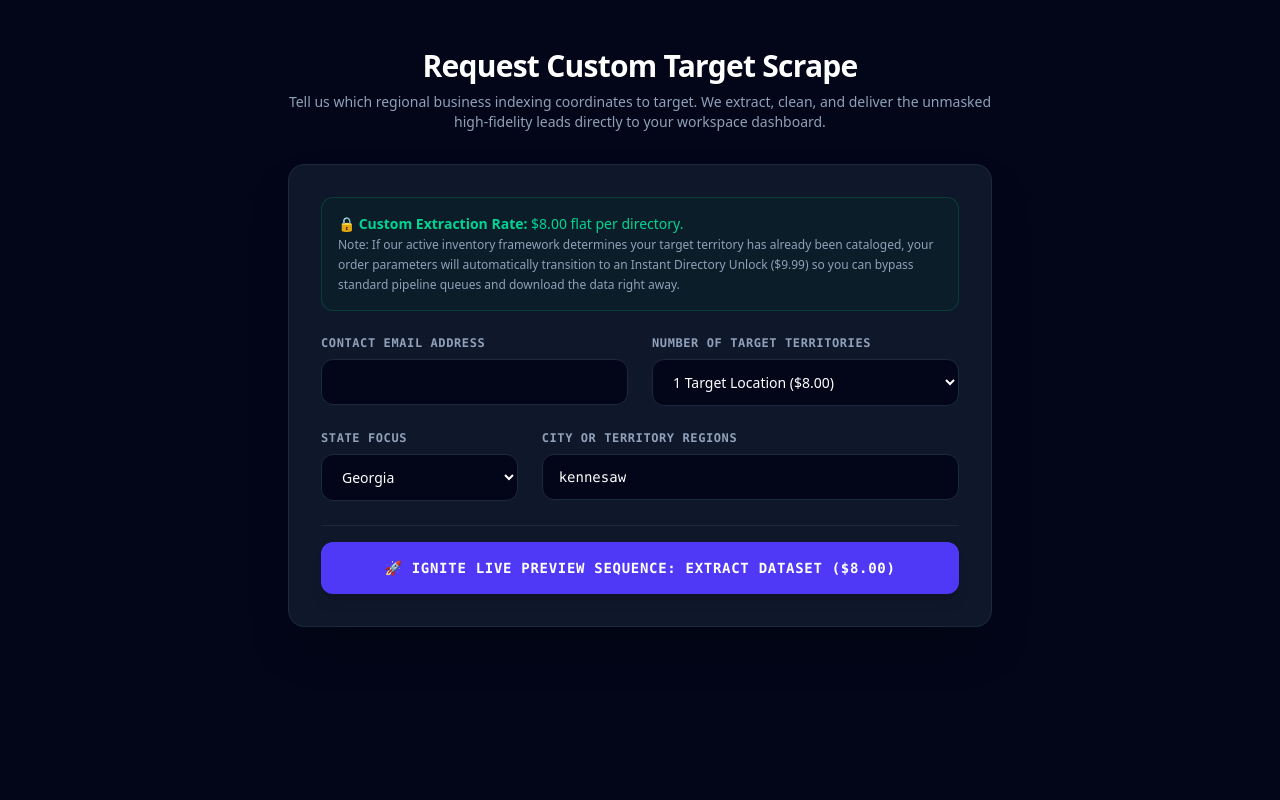
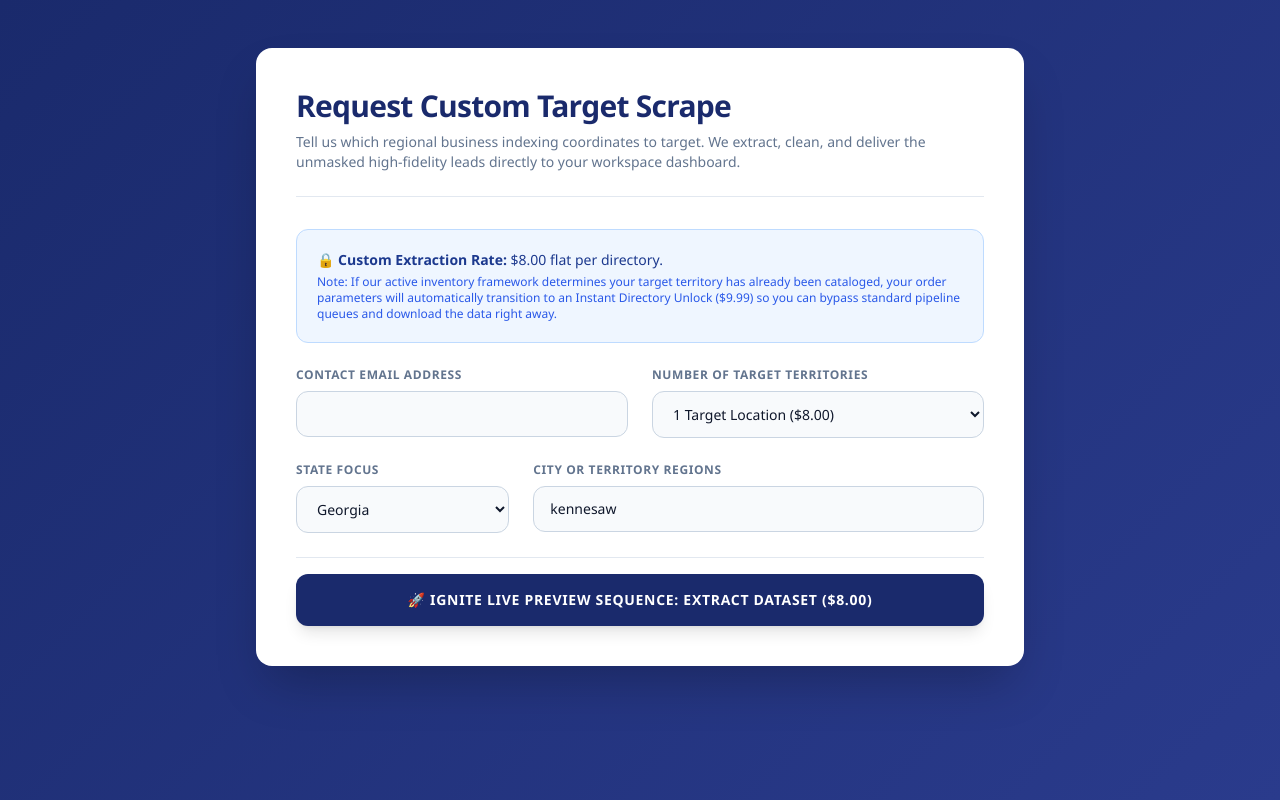
Before and after one commit to Jamminb73/Commerce, a Django app: page /request-scrape/ in a window 1280 px wide. Run offline with Django 5.2, Linux system fonts and the light colour scheme; data that the repository does not hold is empty.

Commit message:
From dark to light

```diff
--- a/leads/templates/leads/request_form.html
+++ b/leads/templates/leads/request_form.html
@@ -5,21 +5,29 @@
     <meta name="viewport" content="width=device-width, initial-scale=1.0">
     <title>Request Custom Scrape | Premium Business Data</title>
     <script src="https://cdn.jsdelivr.net/npm/@tailwindcss/browser@4"></script>
+    <style>
+        :root {
+            --primary-bg: #1a2a6c;
+            --card-shadow: 0 20px 25px -5px rgba(0, 0, 0, 0.2), 0 10px 10px -5px rgba(0, 0, 0, 0.1);
+        }
+        body {
+            font-family: 'Segoe UI', Tahoma, Geneva, Verdana, sans-serif;
+            background: linear-gradient(135deg, var(--primary-bg) 0%, #2a3b8c 100%);
+        }
+    </style>
 </head>
-<body class="bg-slate-950 font-sans antialiased text-slate-200 min-h-screen flex flex-col justify-between">
+<body class="font-sans antialiased text-slate-800 min-h-screen flex flex-col justify-between py-12 px-4 sm:px-6 lg:px-8">
 
-    <div class="max-w-3xl mx-auto py-12 px-4 sm:px-6 lg:px-8 w-full">
+    <div class="max-w-3xl mx-auto w-full bg-white p-8 md:p-10 rounded-2xl shadow-2xl">
 
-        <div class="mb-8 text-center">
-            <h1 class="text-3xl font-extrabold text-white tracking-tight">Request Custom Target Scrape</h1>
-            <p class="text-sm text-slate-400 mt-2">Tell us which regional business indexing coordinates to target. We extract, clean, and deliver the unmasked high-fidelity leads directly to your workspace dashboard.</p>
+        <div class="mb-8 text-center md:text-left border-b border-slate-200 pb-6">
+            <h1 class="text-3xl font-extrabold text-[#1a2a6c] tracking-tight">Request Custom Target Scrape</h1>
+            <p class="text-sm text-slate-500 mt-2">Tell us which regional business indexing coordinates to target. We extract, clean, and deliver the unmasked high-fidelity leads directly to your workspace dashboard.</p>
         </div>
 
-        <div class="bg-slate-900 border border-slate-800 rounded-2xl shadow-2xl p-8">
-
-            <div class="bg-emerald-950/30 border border-emerald-500/20 rounded-xl p-4 mb-6 text-sm text-emerald-400">
+        <div class="bg-blue-50 border border-blue-200 rounded-xl p-5 mb-6 text-sm text-blue-900">
             🔒 <strong>Custom Extraction Rate:</strong> $8.00 flat per directory. <br>
-                <span class="text-xs text-slate-400">Note: If our active inventory framework determines your target territory has already been cataloged, your order parameters will automatically transition to an Instant Directory Unlock ($9.99) so you can bypass standard pipeline queues and download the data right away.</span>
+            <span class="text-xs text-blue-700/90 mt-1 block">Note: If our active inventory framework determines your target territory has already been cataloged, your order parameters will automatically transition to an Instant Directory Unlock ($9.99) so you can bypass standard pipeline queues and download the data right away.</span>
         </div>
 
         <form method="POST" action="{% url 'request_custom_scrape' %}">
@@ -27,15 +35,15 @@
 
             <div class="grid grid-cols-1 md:grid-cols-2 gap-6 mb-6">
                 <div>
-                        <label class="block text-xs font-mono text-slate-400 uppercase tracking-wider mb-2 font-bold">Contact Email Address</label>
+                    <label class="block text-xs font-semibold uppercase tracking-wider text-slate-500 mb-2">Contact Email Address</label>
                     <input type="email" name="user_email" id="clientEmail" required value="{{ user_email }}"
-                               class="w-full bg-slate-950 border border-slate-800 rounded-xl px-4 py-3 text-white text-sm focus:outline-none focus:border-indigo-500/50 transition">
+                           class="w-full bg-slate-50 border border-slate-300 rounded-xl px-4 py-3 text-slate-900 text-sm focus:outline-none focus:border-[#1a2a6c] transition">
                 </div>
 
                 <div>
-                        <label class="block text-xs font-mono text-slate-400 uppercase tracking-wider mb-2 font-bold">Number of Target Territories</label>
+                    <label class="block text-xs font-semibold uppercase tracking-wider text-slate-500 mb-2">Number of Target Territories</label>
                     <select name="chambers_count" id="clientBatchSize" required onchange="evaluateClientButton()"
-                                class="w-full bg-slate-950 border border-slate-800 rounded-xl px-4 py-3 text-white text-sm focus:outline-none focus:border-indigo-500/50 cursor-pointer transition">
+                            class="w-full bg-slate-50 border border-slate-300 rounded-xl px-4 py-3 text-slate-900 text-sm focus:outline-none focus:border-[#1a2a6c] cursor-pointer transition">
                         <option value="1">1 Target Location ($8.00)</option>
                         <option value="2">2 Target Locations ($16.00)</option>
                         <option value="3">3 Target Locations ($24.00)</option>
@@ -47,9 +55,9 @@
 
             <div class="grid grid-cols-1 md:grid-cols-3 gap-6 mb-6">
                 <div class="md:col-span-1">
-                        <label class="block text-xs font-mono text-slate-400 uppercase tracking-wider mb-2 font-bold">State Focus</label>
+                    <label class="block text-xs font-semibold uppercase tracking-wider text-slate-500 mb-2">State Focus</label>
                     <select name="state" id="clientStateSelect" required onchange="evaluateClientButton()"
-                                class="w-full bg-slate-950 border border-slate-800 rounded-xl px-4 py-3 text-white text-sm focus:outline-none focus:border-indigo-500/50 cursor-pointer transition">
+                            class="w-full bg-slate-50 border border-slate-300 rounded-xl px-4 py-3 text-slate-900 text-sm focus:outline-none focus:border-[#1a2a6c] cursor-pointer transition">
                         <option value="GA">Georgia</option>
                         <option value="">Select a State...</option>
                         <option value="AL">Alabama</option>
@@ -65,26 +73,24 @@
                 </div>
 
                 <div class="md:col-span-2">
-                        <label class="block text-xs font-mono text-slate-400 uppercase tracking-wider mb-2 font-bold">City or Territory Regions</label>
+                    <label class="block text-xs font-semibold uppercase tracking-wider text-slate-500 mb-2">City or Territory Regions</label>
                     <input type="text" name="city_or_region" id="clientCityInput" required placeholder="e.g., Kennesaw" value="kennesaw"
                            oninput="evaluateClientButton()"
-                               class="w-full bg-slate-950 border border-slate-800 rounded-xl px-4 py-3 text-white text-sm font-mono placeholder-slate-700 focus:outline-none focus:border-indigo-500/50 transition">
+                           class="w-full bg-slate-50 border border-slate-300 rounded-xl px-4 py-3 text-slate-900 text-sm placeholder-slate-400 focus:outline-none focus:border-[#1a2a6c] transition">
                 </div>
             </div>
 
-                <div class="pt-4 border-t border-slate-800">
+            <div class="pt-4 border-t border-slate-200">
                 <button type="submit" id="clientSubmitBtn" disabled
-                            class="w-full bg-slate-800 opacity-50 cursor-not-allowed text-slate-500 font-mono font-bold uppercase tracking-wider py-4 px-4 rounded-xl text-center text-sm transition duration-150">
+                        class="w-full bg-slate-200 text-slate-400 font-bold uppercase tracking-wider py-4 px-4 rounded-xl text-center text-sm cursor-not-allowed transition duration-150">
                     Fill Required Target Locations to Activate Checkout
                 </button>
             </div>
         </form>
 
     </div>
-    </div>
 
     <script>
-        // 💡 FIXED: Flipped filter configuration so fallback evaluates before character mapping marks it safe
         const catalogedCities = {{ active_cities_json|default:"[]"|safe }};
 
         function evaluateClientButton() {
@@ -100,28 +106,26 @@
             if (isStateSelected && isCityFilled) {
                 submitBtn.disabled = false;
 
-                // DYNAMIC PRICE INTERCEPT LAYER
                 if (catalogedCities.includes(currentCityTrimmed)) {
                     // Match found inside database sets!
-                    submitBtn.className = "w-full bg-amber-600 hover:bg-amber-500 text-white font-mono font-bold uppercase tracking-wider py-4 px-4 rounded-xl shadow-lg cursor-pointer text-center text-sm transition duration-150 transform hover:-translate-y-0.5";
+                    submitBtn.className = "w-full bg-amber-500 hover:bg-amber-600 text-white font-bold uppercase tracking-wider py-4 px-4 rounded-xl shadow-lg cursor-pointer text-center text-sm transition duration-150 transform hover:-translate-y-0.5 active:translate-y-0";
                     submitBtn.innerText = "⚡ Instant Catalog Unlock Confirmed: Access Database ($9.99)";
                 } else {
                     // Fresh on-demand target region routing
                     const selectedQty = parseInt(batchSelect.value) || 1;
                     let targetPrice = selectedQty * 8;
-                    if (selectedQty === 5) targetPrice = 32; // Tier pricing override
+                    if (selectedQty === 5) targetPrice = 32;
 
-                    submitBtn.className = "w-full bg-indigo-600 hover:bg-indigo-500 text-white font-mono font-bold uppercase tracking-wider py-4 px-4 rounded-xl shadow-lg cursor-pointer text-center text-sm transition duration-150 transform hover:-translate-y-0.5";
+                    submitBtn.className = "w-full bg-[#1a2a6c] hover:bg-[#2a3b8c] text-white font-bold uppercase tracking-wider py-4 px-4 rounded-xl shadow-lg cursor-pointer text-center text-sm transition duration-150 transform hover:-translate-y-0.5 active:translate-y-0";
                     submitBtn.innerText = `🚀 Ignite Live Preview Sequence: Extract Dataset ($${targetPrice}.00)`;
                 }
             } else {
                 submitBtn.disabled = true;
-                submitBtn.className = "w-full bg-slate-800 opacity-50 cursor-not-allowed text-slate-500 font-mono font-bold uppercase tracking-wider py-4 px-4 rounded-xl text-center text-sm";
+                submitBtn.className = "w-full bg-slate-200 text-slate-400 font-bold uppercase tracking-wider py-4 px-4 rounded-xl text-center text-sm cursor-not-allowed";
                 submitBtn.innerText = "Fill Required Target Locations to Activate Checkout";
             }
         }
 
-        // Initialize button metrics on layout baseline entry sequence
         document.addEventListener("DOMContentLoaded", evaluateClientButton);
     </script>
 </body>
```
Lines whose indentation alone changed are shown as unchanged.
